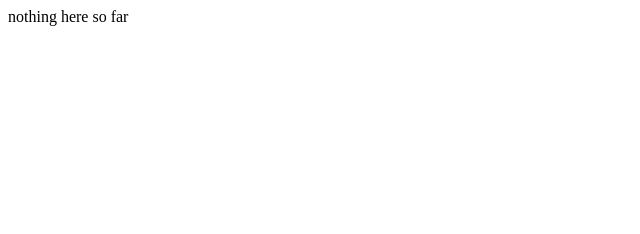
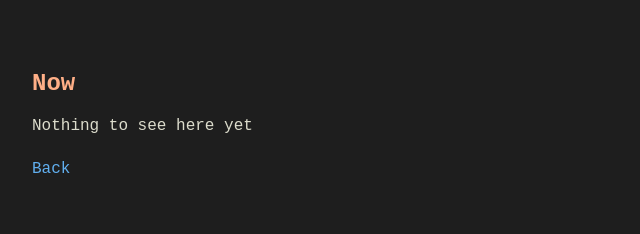
Before and after one commit to zainezq/new-web, a plain HTML site: page src/components/now.html in a window 1280 px wide. Shown: the whole page, without its empty margins (0-640 px from the left). Drawn offline with Linux system fonts and the light colour scheme.

Commit message:
fixing styles again

```diff
--- a/src/components/now.html
+++ b/src/components/now.html
@@ -1 +1,15 @@
-<p>nothing here so far</p>
+<!DOCTYPE html>
+<html lang="en">
+<head>
+  <meta charset="UTF-8" />
+  <meta name="viewport" content="width=device-width, initial-scale=1.0" />
+  <title>now</title>
+  <link rel="stylesheet" href="../styles/main.css" />
+</head>
+
+<body>
+    <h2>Now</h2>
+    <p>Nothing to see here yet  </p>
+    <p><a href="/">Back</a></p>
+</body>
+</html>
```
